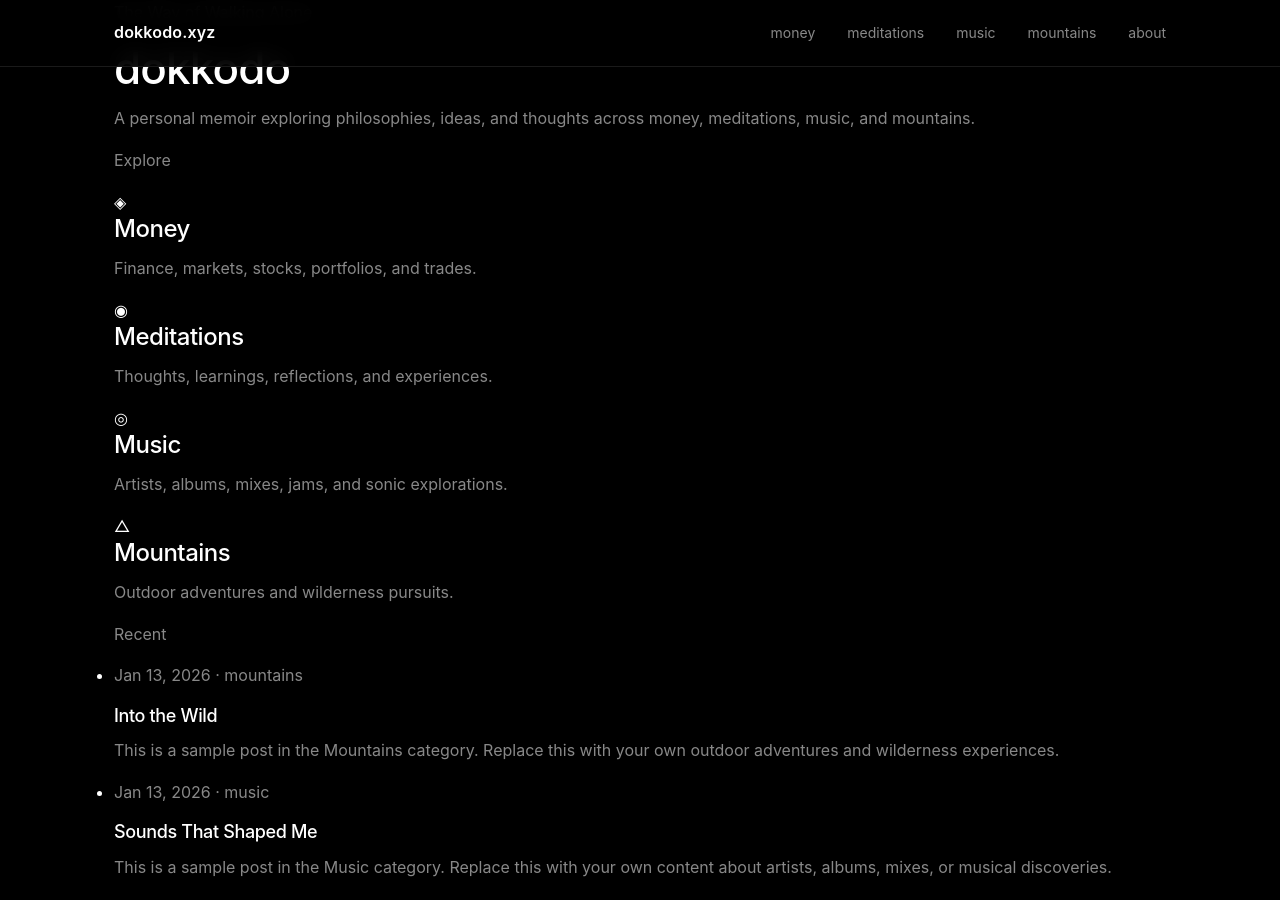
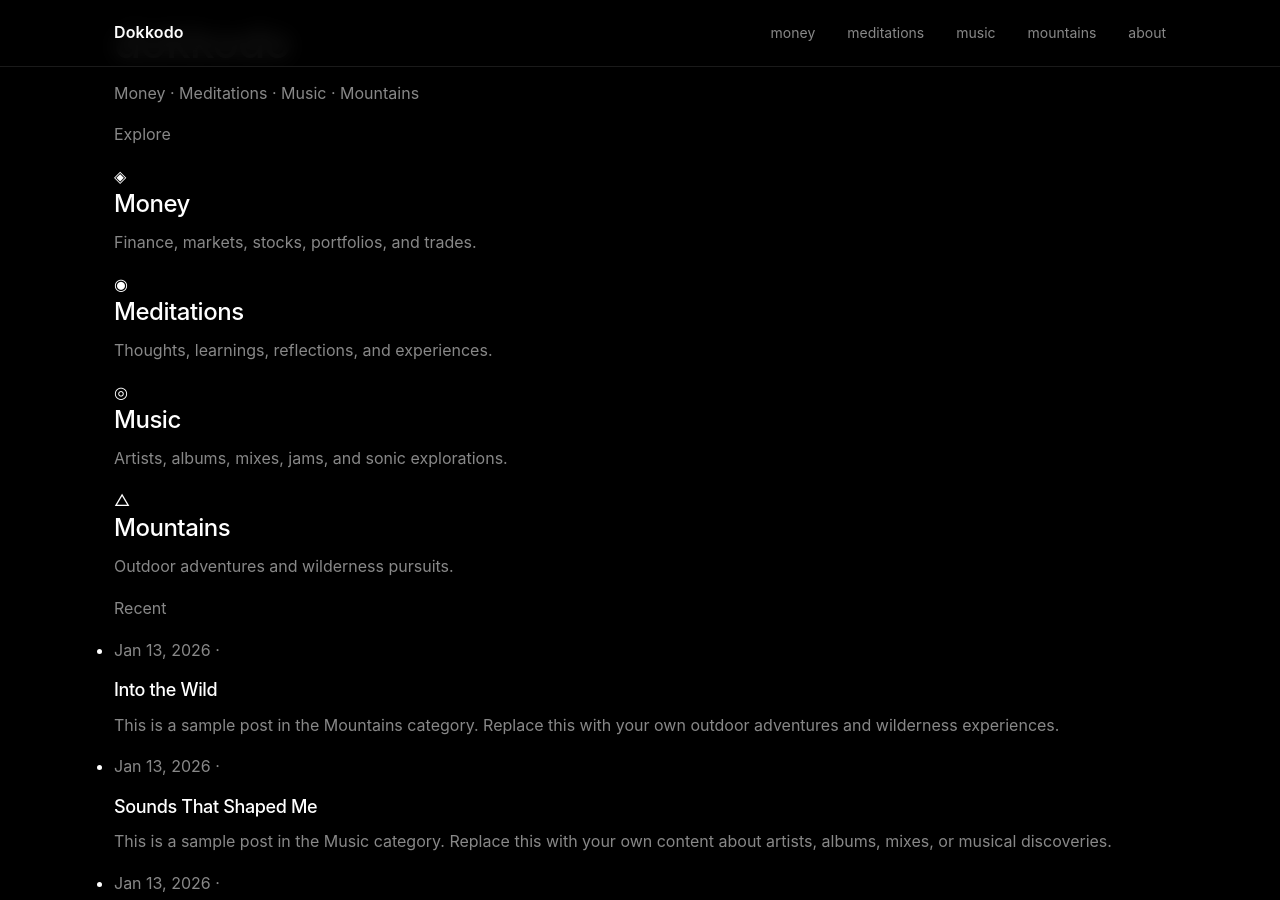
Before and after one commit to vforvignesh/dokkodo.xyz, a Jekyll site: the page built from index.html, in a window 1280 px wide and 900 px high. Built offline with Jekyll 4.4.1, drawn with Linux system fonts in a browser that asks for light colours; some of the changed text lies outside the part shown.

Commit message:
Update _config.yml

```diff
--- a/_config.yml
+++ b/_config.yml
@@ -1,21 +1,8 @@
-# Site settings
-title: dokkodo.xyz
-tagline: "The Way of Walking Alone"
-description: "A personal memoir exploring philosophies, ideas, and thoughts across money, meditations, music, and mountains."
+title: Dokkodo
+description: Money · Meditations · Music · Mountains
 url: "https://dokkodo.xyz"
 baseurl: ""
 
-# Author
-author:
-  name: ""
-  email: ""
-
-# Build settings
-markdown: kramdown
-highlighter: rouge
-permalink: /:categories/:title/
-
-# Collections for the four pillars
 collections:
   money:
     output: true
@@ -30,40 +17,13 @@ collections:
     output: true
     permalink: /mountains/:title/
 
-# Default front matter
 defaults:
   - scope:
       path: ""
-      type: "money"
     values:
-      layout: "post"
-      category: "money"
-  - scope:
-      path: ""
-      type: "meditations"
-    values:
-      layout: "post"
-      category: "meditations"
-  - scope:
-      path: ""
-      type: "music"
-    values:
-      layout: "post"
-      category: "music"
-  - scope:
-      path: ""
-      type: "mountains"
-    values:
-      layout: "post"
-      category: "mountains"
+      layout: "default"
 
-# Plugins
 plugins:
-  - jekyll-feed
   - jekyll-seo-tag
 
-# Exclude from build
-exclude:
-  - README.md
-  - Gemfile
-  - Gemfile.lock
+markdown: kramdown
```
